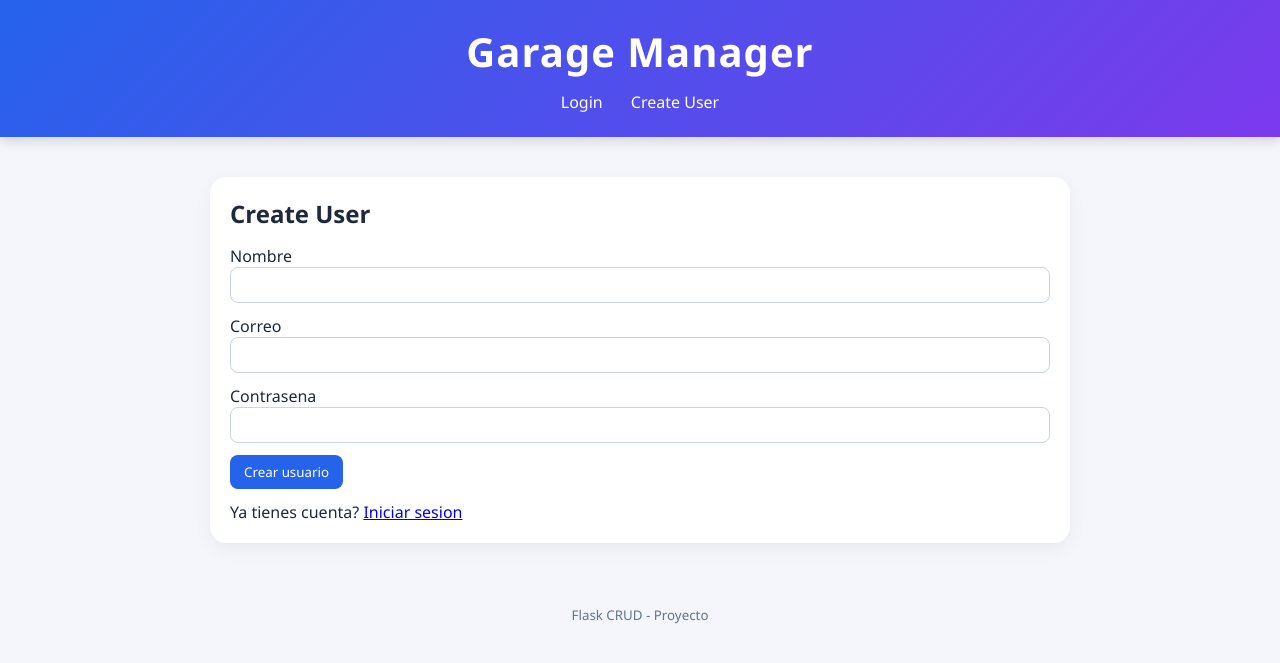
After one commit to GoldenDiegos/garage-manager-flask, a Flask app: page /register in a window 1280 px wide. The commit adds this page. Shown: the top 663 px of the page. Run offline with Flask 3, Linux system fonts and the light colour scheme.

Commit message:
feat(auth): add login/register with session and hashed passwords

```diff
--- a/app.py
+++ b/app.py
@@ -1,11 +1,21 @@
-from flask import Flask, jsonify, request, render_template, redirect, url_for
+from flask import Flask, jsonify, request, render_template, redirect, url_for, session
 import sqlite3
 import os
+from werkzeug.security import generate_password_hash, check_password_hash
 
 app = Flask(__name__)
 
 BASE_DIR = os.path.dirname(os.path.abspath(__file__))
 DATABASE = os.path.join(BASE_DIR, "database", "database.db")
+app.secret_key = os.getenv("FLASK_SECRET_KEY", "dev-secret-change-me")
+PUBLIC_ENDPOINTS = {
+    "static",
+    "login_page",
+    "register_page",
+    "logout",
+    "create_user",
+    "initialize_database",
+}
 
 # -------------------------
 # DB HELPERS
@@ -55,7 +65,6 @@ def init_db():
     )
     """)
 
-    # ✅ NUEVA TABLA: DOCUMENTOS DEL CARRO
     cursor.execute("""
     CREATE TABLE IF NOT EXISTS car_documents (
         id INTEGER PRIMARY KEY AUTOINCREMENT,
@@ -96,6 +105,55 @@ def fetch_document(conn, doc_id: int):
     """, (doc_id,)).fetchone()
 
 
+def create_user_in_db(name: str, email: str, password: str):
+    conn = get_db_connection()
+    cursor = conn.cursor()
+
+    try:
+        cursor.execute(
+            "INSERT INTO users (name, email, password) VALUES (?, ?, ?)",
+            (name, email, generate_password_hash(password)),
+        )
+        conn.commit()
+        user_id = cursor.lastrowid
+    except sqlite3.IntegrityError:
+        conn.close()
+        return None, "email_exists"
+
+    conn.close()
+    return user_id, None
+
+
+def verify_password(stored_password: str, raw_password: str):
+    if stored_password.startswith("scrypt:") or stored_password.startswith("pbkdf2:"):
+        return check_password_hash(stored_password, raw_password)
+    return stored_password == raw_password
+
+
+@app.before_request
+def enforce_authentication():
+    if request.endpoint in PUBLIC_ENDPOINTS:
+        return None
+    if request.endpoint is None:
+        return None
+    if request.method == "OPTIONS":
+        return None
+    if session.get("user_id"):
+        return None
+    if request.path.startswith("/view") or request.path == "/":
+        return redirect(url_for("login_page"))
+    return jsonify({"error": "No autenticado"}), 401
+
+
+@app.context_processor
+def inject_user():
+    return {
+        "is_authenticated": bool(session.get("user_id")),
+        "current_user_name": session.get("user_name"),
+        "current_user_email": session.get("user_email"),
+    }
+
+
 init_db()
 
 
@@ -105,7 +163,94 @@ init_db()
 
 @app.route("/")
 def home():
+    if not session.get("user_id"):
+        return redirect(url_for("login_page"))
     return redirect(url_for("cars_page"))
+
+
+@app.route("/login", methods=["GET", "POST"])
+def login_page():
+    if request.method == "GET":
+        if session.get("user_id"):
+            return redirect(url_for("cars_page"))
+        return render_template("auth/login.html", error=None)
+
+    data = request.get_json(silent=True) if request.is_json else request.form
+    email = (data.get("email") or "").strip().lower()
+    password = (data.get("password") or "").strip()
+
+    if not email or not password:
+        error = "Faltan campos obligatorios: email, password"
+        if request.is_json:
+            return jsonify({"error": error}), 400
+        return render_template("auth/login.html", error=error), 400
+
+    conn = get_db_connection()
+    user = conn.execute(
+        "SELECT id, name, email, password FROM users WHERE email = ?",
+        (email,),
+    ).fetchone()
+
+    if user is None or not verify_password(user["password"], password):
+        conn.close()
+        error = "Credenciales invalidas"
+        if request.is_json:
+            return jsonify({"error": error}), 401
+        return render_template("auth/login.html", error=error), 401
+
+    # Migra automaticamente passwords antiguas guardadas en texto plano.
+    if not (user["password"].startswith("scrypt:") or user["password"].startswith("pbkdf2:")):
+        conn.execute(
+            "UPDATE users SET password = ? WHERE id = ?",
+            (generate_password_hash(password), user["id"]),
+        )
+        conn.commit()
+
+    conn.close()
+    session.clear()
+    session["user_id"] = user["id"]
+    session["user_name"] = user["name"]
+    session["user_email"] = user["email"]
+
+    if request.is_json:
+        return jsonify({"message": "Login correcto"}), 200
+
+    return redirect(url_for("cars_page"))
+
+
+@app.route("/register", methods=["GET", "POST"])
+def register_page():
+    if request.method == "GET":
+        return render_template("auth/register.html", error=None)
+
+    data = request.get_json(silent=True) if request.is_json else request.form
+    name = (data.get("name") or "").strip()
+    email = (data.get("email") or "").strip().lower()
+    password = (data.get("password") or "").strip()
+
+    if not name or not email or not password:
+        error = "Faltan campos obligatorios: name, email, password"
+        if request.is_json:
+            return jsonify({"error": error}), 400
+        return render_template("auth/register.html", error=error), 400
+
+    user_id, create_error = create_user_in_db(name, email, password)
+    if create_error == "email_exists":
+        error = "El email ya esta registrado"
+        if request.is_json:
+            return jsonify({"error": error}), 409
+        return render_template("auth/register.html", error=error), 409
+
+    if request.is_json:
+        return jsonify({"message": "Usuario creado", "id": user_id}), 201
+
+    return redirect(url_for("login_page"))
+
+
+@app.route("/logout", methods=["GET"])
+def logout():
+    session.clear()
+    return redirect(url_for("login_page"))
 
 
 @app.route("/init-db")
@@ -196,8 +341,6 @@ def view_car_documents(car_id):
     """, (car_id,)).fetchall()
 
     conn.close()
-
-    # ✅ FIX: aquí debe ir el template por-carro
     return render_template("documents/car_documents.html", car=car, documents=documents)
 
 
@@ -325,28 +468,16 @@ def delete_document_template(doc_id):
 def create_user():
     data = request.get_json(silent=True) or {}
 
-    name = data.get("name")
-    email = data.get("email")
-    password = data.get("password")
+    name = (data.get("name") or "").strip()
+    email = (data.get("email") or "").strip().lower()
+    password = (data.get("password") or "").strip()
 
     if not name or not email or not password:
         return jsonify({"error": "Faltan campos obligatorios: name, email, password"}), 400
 
-    conn = get_db_connection()
-    cursor = conn.cursor()
-
-    try:
-        cursor.execute(
-            "INSERT INTO users (name, email, password) VALUES (?, ?, ?)",
-            (name, email, password),
-        )
-        conn.commit()
-        user_id = cursor.lastrowid
-    except sqlite3.IntegrityError:
-        conn.close()
+    user_id, create_error = create_user_in_db(name, email, password)
+    if create_error == "email_exists":
         return jsonify({"error": "El email ya está registrado"}), 409
-
-    conn.close()
     return jsonify({"message": "Usuario creado", "id": user_id}), 201
 
 
--- /dev/null
+++ b/templates/auth/register.html
@@ -0,0 +1,28 @@
+{% extends "base.html" %}
+{% block content %}
+
+<section class="card">
+  <h2>Create User</h2>
+  <form method="POST" action="/register">
+    <label for="name">Nombre</label>
+    <input id="name" name="name" type="text" required>
+
+    <label for="email">Correo</label>
+    <input id="email" name="email" type="email" required>
+
+    <label for="password">Contrasena</label>
+    <input id="password" name="password" type="password" required>
+
+    <button type="submit">Crear usuario</button>
+  </form>
+
+  {% if error %}
+    <p style="margin-top: 12px; color: #b91c1c;">{{ error }}</p>
+  {% endif %}
+
+  <p style="margin-top: 12px;">
+    Ya tienes cuenta? <a href="/login">Iniciar sesion</a>
+  </p>
+</section>
+
+{% endblock %}
--- a/templates/base.html
+++ b/templates/base.html
@@ -11,11 +11,20 @@
   <header class="site-header">
     <h1 class="brand">Garage Manager</h1>
     <nav class="site-nav">
+      {% if is_authenticated %}
         <a href="/view/cars">Cars</a>
         <a href="/view/users">Users</a>
         <a href="/view/services">Services</a>
         <a href="/view/documents">Documents</a>
+        <a href="/logout">Logout</a>
+      {% else %}
+        <a href="/login">Login</a>
+        <a href="/register">Create User</a>
+      {% endif %}
     </nav>
+    {% if is_authenticated and current_user_email %}
+      <small>Sesion: {{ current_user_email }}</small>
+    {% endif %}
 
   </header>
 
```
Also changed, not shown: templates/auth/login.html (added, +25 -0 lines). Lines whose indentation alone changed are shown as unchanged.
